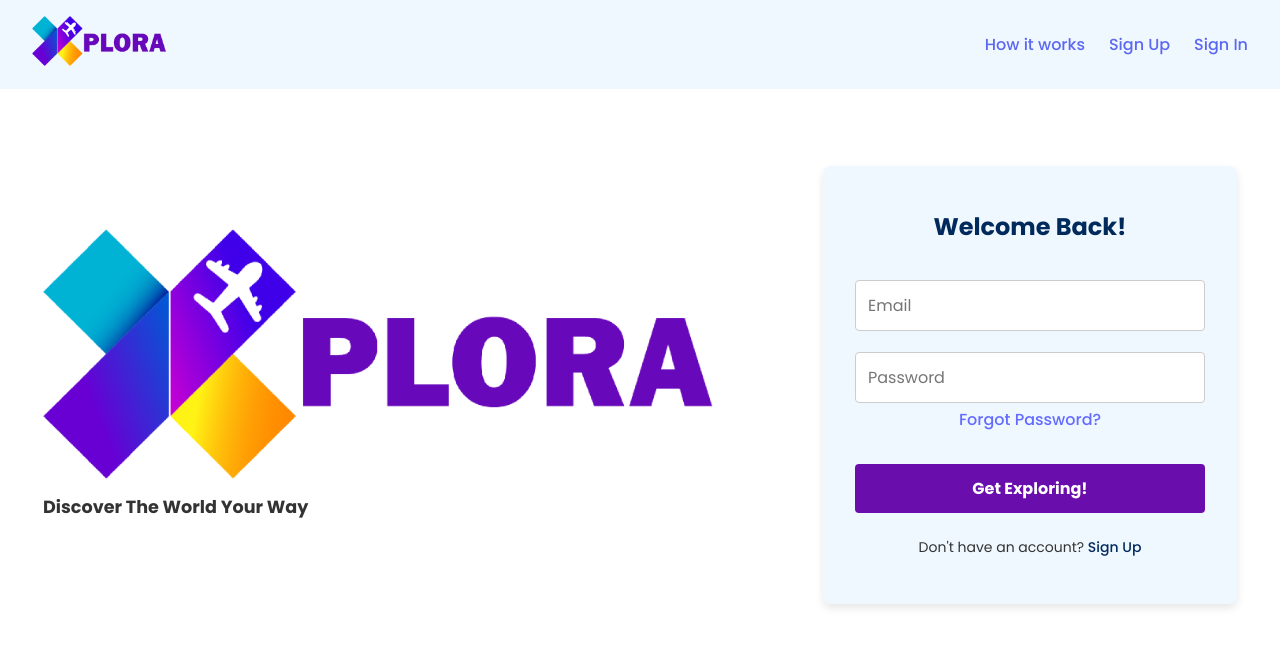
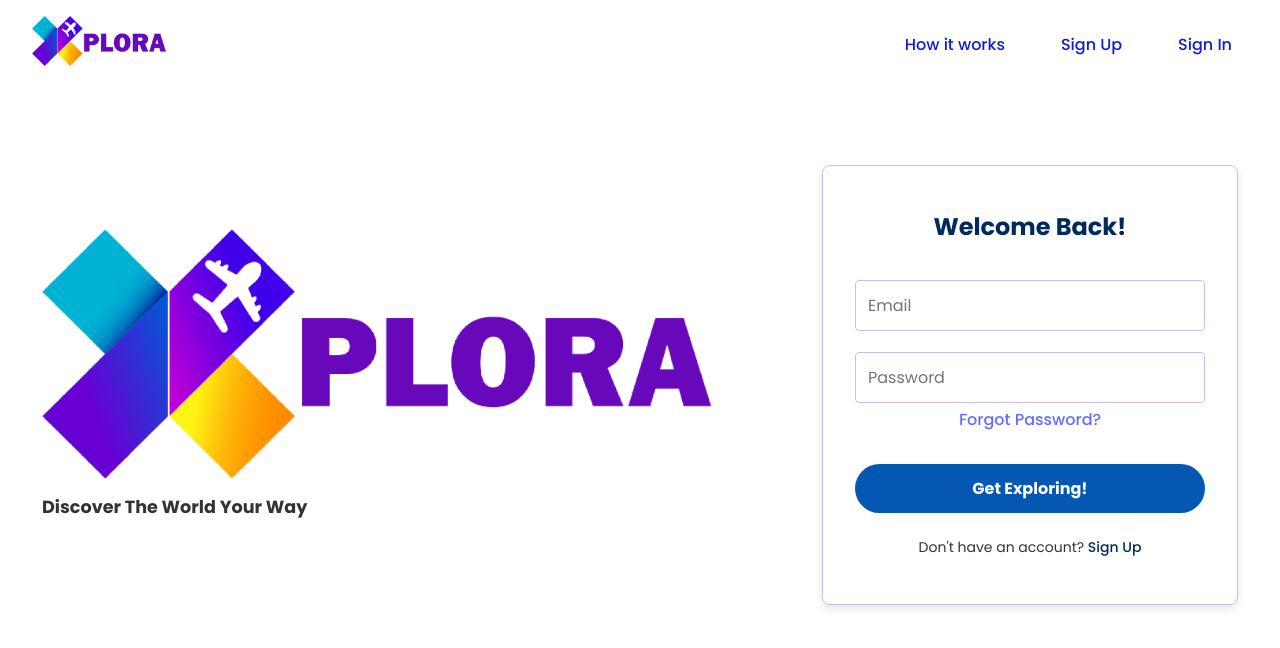
Before and after one commit to danielleandal/Xplora, a React (Vite) app in the folder frontend/: page /login in a window 1280 px wide. Shown: the top 648 px of the page. Built offline with nearby package versions, Linux system fonts and the light colour scheme.

Commit message:
fixing things

```diff
--- a/frontend/src/pages/AddTrip.css
+++ b/frontend/src/pages/AddTrip.css
@@ -96,7 +96,6 @@ input[type="file"].input-field {
     width: 100%;
     padding: 10px;
     font-size: 1em;
-    border: 1px solid #ccc;
     border-radius: 8px;
     box-sizing: border-box;
     background-color: #fff;
--- a/frontend/src/pages/Dashboard.css
+++ b/frontend/src/pages/Dashboard.css
@@ -22,6 +22,7 @@
     display: flex;
     align-items: center;
     justify-content: center;
+    text-decoration: none;
 }
 
 .logout-button {
--- a/frontend/src/pages/HomePage.css
+++ b/frontend/src/pages/HomePage.css
@@ -12,7 +12,7 @@
   align-items: center;
   padding: 20px;
   width: 100%;  /* Ensure full width */
-  background-color: #f0f8ff;  /* Optional: Set the background */
+  background-color: #ffff;  /* Optional: Set the background */
   box-sizing: border-box; /* Ensures padding is included in width */
 }
 
@@ -33,8 +33,33 @@
   text-decoration: none;
   color: #333;
   font-size: 16px;
+  padding: 8px 16px;
+  border-radius: 50px;
+  transition: background-color 0.3s, color 0.3s;
 }
 
+.homepage-nav a:hover {
+  background-color: #086bd5;
+  color: #fff;
+  text-decoration: none;
+}
+
+.centered-link {
+  left: 50%;
+  transform: translateX(-50%);
+  font-size: 16px;
+  text-decoration: none;
+  color: #333;
+  padding: 8px 16px;
+  border-radius: 50px;
+  transition: background-color 0.3s, color 0.3s;
+}
+
+.centered-link:hover {
+  background-color: #086bd5;
+  color: #fff;
+  text-decoration: none;
+}
 .homepage-main {
   display: flex;
   flex-direction: column;
--- a/frontend/src/pages/HowItWorks.tsx
+++ b/frontend/src/pages/HowItWorks.tsx
@@ -15,8 +15,7 @@ const HowItWorksPage: React.FC = () => {
           <ul>
 
             <li><Link to="/sign-up">Sign Up</Link></li>
-            <li><Link to="/login">Log In</Link></li>
-            <li><Link to="/language">Language</Link></li>
+            <li><Link to="/login">Sign In</Link></li>
           </ul>
         </nav>
       </header>
--- a/frontend/src/pages/Login.css
+++ b/frontend/src/pages/Login.css
@@ -33,7 +33,7 @@
     padding: 2rem;
     box-shadow: 0 4px 8px rgba(0, 0, 0, 0.1);
     border-radius: 8px;
-    background-color: #f0f8ff;
+    border: 0.1px solid #cbbaf3;
     text-align: center;
 }
 
@@ -59,7 +59,7 @@
 .login-input-field {
     width: 100%;
     padding: 0.75rem;
-    border: 1px solid #ccc;
+    border: 0.1px solid #cbbaf3;
     border-radius: 4px;
     font-size: 1rem;
     background-color: #fff;
@@ -84,15 +84,15 @@
     font-size: 1rem;
     font-weight: bold;
     color: #fff;
-    background-color: #6A0DAD;
+    background-color: #0558b1;
     border: none;
-    border-radius: 4px;
+    border-radius: 50px;
     cursor: pointer;
     margin-top: 2rem;
 }
 
 .login-submit-button:hover {
-    background-color: #8750ae;
+    background-color: #086bd5;
 }
 
 .login-submit-button:disabled {
--- a/frontend/src/pages/SignUp.css
+++ b/frontend/src/pages/SignUp.css
@@ -44,13 +44,13 @@
 }
 
 .homepage-nav ul li a {
-    color: #5c67f2;
+    color: #0f1dd6;
     text-decoration: none;
     font-weight: 500;
 }
 
 .homepage-nav ul li a:hover {
-    text-decoration: underline;
+    text-decoration: none;
 }
 
 /* Signup Container */
@@ -61,7 +61,7 @@
     padding: 2rem;
     box-shadow: 0 4px 8px rgba(0, 0, 0, 0.1);
     border-radius: 8px;
-    background-color: #f0f8ff;
+    border: 0.1px solid #cbbaf3;
     text-align: center;
 }
 
@@ -83,7 +83,7 @@
 .signup-input-field {
     width: 100%;
     padding: 0.75rem;
-    border: 1px solid #ccc;
+    border: 0.1px solid #cbbaf3;
     border-radius: 4px;
     font-size: 1rem;
     background-color: #fff;
@@ -109,15 +109,15 @@ input:invalid+.error-message {
     font-size: 1rem;
     font-weight: bold;
     color: #fff;
-    background-color: #6A0DAD;
+    background-color: #0558b1;
     border: none;
-    border-radius: 4px;
+    border-radius: 50px;
     cursor: pointer;
     margin-top: 1rem;
 }
 
 .signup-submit-button:hover {
-    background-color: #8750ae;
+    background-color: #086bd5;
 }
 
 .signup-submit-button:disabled {
@@ -139,3 +139,10 @@ input:invalid+.error-message {
 .signup-link a:hover {
     text-decoration: underline;
 }
+
+.signup-title {
+    font-size: 1.5rem;
+    font-weight: bold;
+    color: #002a5c;
+    margin-bottom: 1rem;
+}
--- a/frontend/src/pages/SignUp.tsx
+++ b/frontend/src/pages/SignUp.tsx
@@ -51,6 +51,7 @@ const SignupForm: React.FC = () => {
                     <h1>Discover the World Your Way </h1>
                 </div>
                 <div className="signup-container">
+                    <h2 className="signup-title">Sign Up!</h2>
                     <Formik
                         initialValues={{
                             email: '',
```
